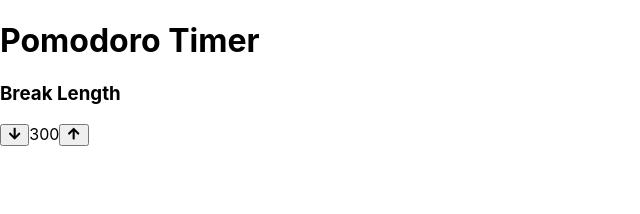
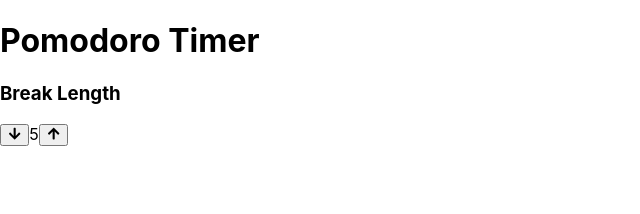
Before and after one commit to Jimfarrugia/react-pomodoro-timer, a React (Create React App) app: page / in a window 1280 px wide. Shown: the top 214 px of the page, without its empty margins (0-640 px from the left). Built offline with nearby package versions, Linux system fonts and the light colour scheme.

Commit message:
use moment.js to convert breakLength to minutes

```diff
--- a/src/components/Break.js
+++ b/src/components/Break.js
@@ -1,5 +1,6 @@
 import { useState } from "react";
 import { FaArrowUp, FaArrowDown } from "react-icons/fa";
+import moment from "moment";
 
 const Break = () => {
 	const [breakLength, setBreakLength] = useState(300);
@@ -13,13 +14,15 @@ const Break = () => {
 		setBreakLength(breakLength + 60);
 	};
 
+	const breakLengthInMinutes = moment.duration(breakLength, "s").minutes();
+
 	return (
 		<div>
 			<h3 id="break-label">Break Length</h3>
 			<button id="break-decrement" onClick={decrementBreakLength}>
 				<FaArrowDown />
 			</button>
-			<span id="break-length">{breakLength}</span>
+			<span id="break-length">{breakLengthInMinutes}</span>
 			<button id="break-increment" onClick={incrementBreakLength}>
 				<FaArrowUp />
 			</button>
```
